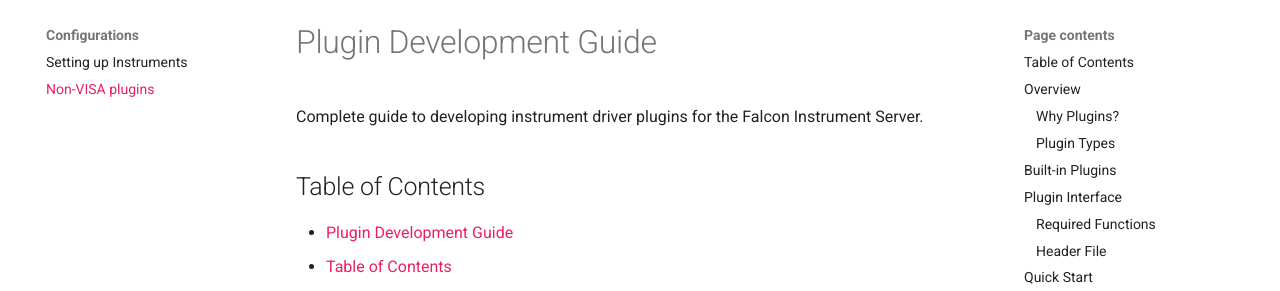
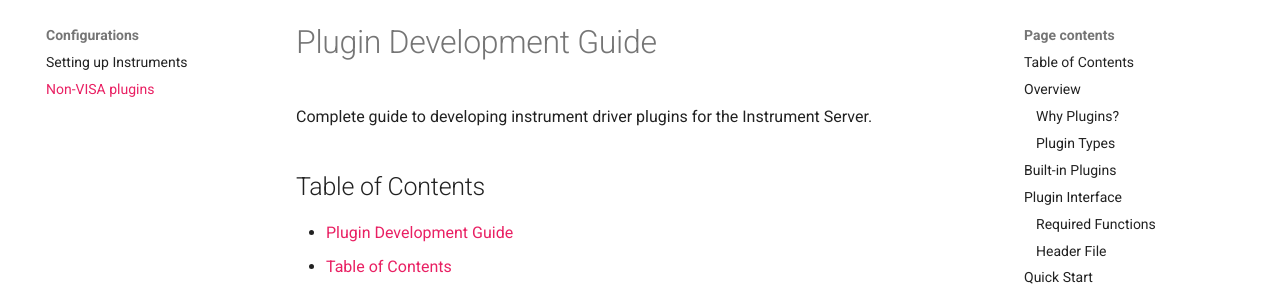
Before and after one commit to falcon-autotuning/instrument-script-server, an MkDocs documentation site: the page built from docs/PLUGIN_DEVELOPMENT.md, in a window 1280 px wide and 900 px high. Shown: the part 124-415 px from the top of the window. Built offline with MkDocs 1.6.1 and Material for MkDocs 9.7.7, drawn with Linux system fonts in a browser that asks for light colours.

```diff
--- a/docs/PLUGIN_DEVELOPMENT.md
+++ b/docs/PLUGIN_DEVELOPMENT.md
@@ -1,6 +1,6 @@
 # Plugin Development Guide
 
-Complete guide to developing instrument driver plugins for the Falcon Instrument Server.
+Complete guide to developing instrument driver plugins for the Instrument Server.
 
 ## Table of Contents
 
```
Also changed, not shown: README.md (+8 -9 lines).
